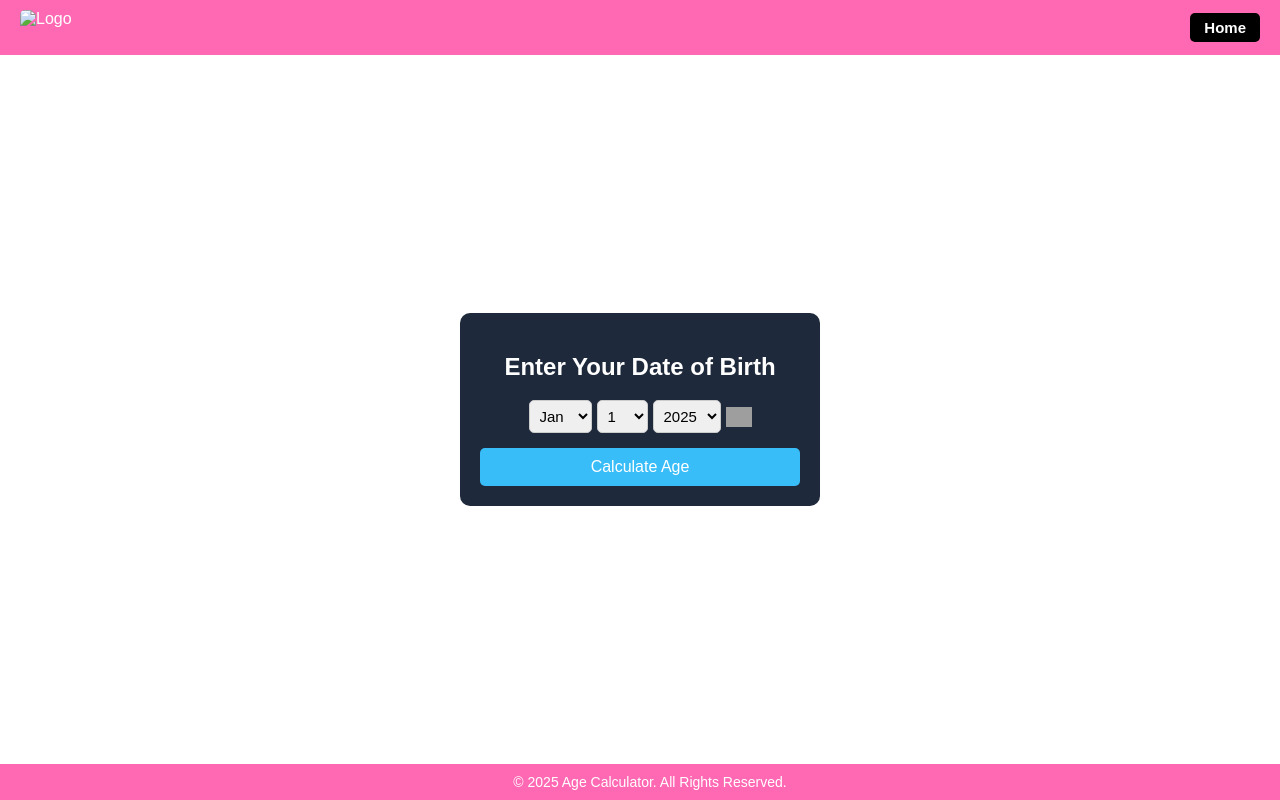
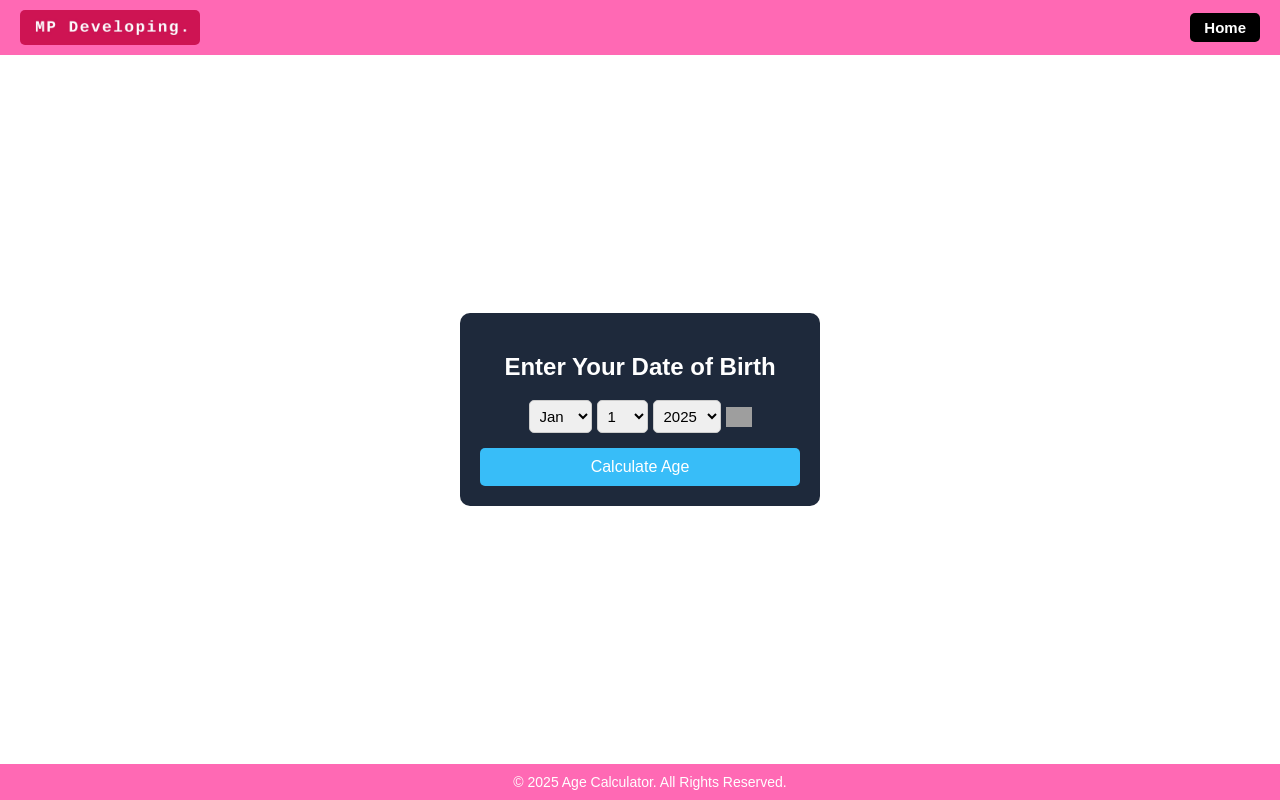
Before and after one commit to MPDeveloping/agecalculater, a plain HTML site: page index.html in a window 1280 px wide. Drawn offline with Linux system fonts and the light colour scheme; grey boxes are pictures that could not be loaded.

Commit message:
Update index.html

```diff
--- a/index.html
+++ b/index.html
@@ -141,7 +141,7 @@ button:hover {
 <!-- Navigation Bar -->
 <nav>
     <!-- Left Side Image -->
-    <img src="mpde.png" alt="Logo">
+    <img src="mpde.jpeg" alt="Logo">
 
     <!-- Right Side Home Button -->
     <a href="#">Home</a>
@@ -284,4 +284,5 @@ function goBack() {
 </script>
 
 </body>
+
 </html>
```
